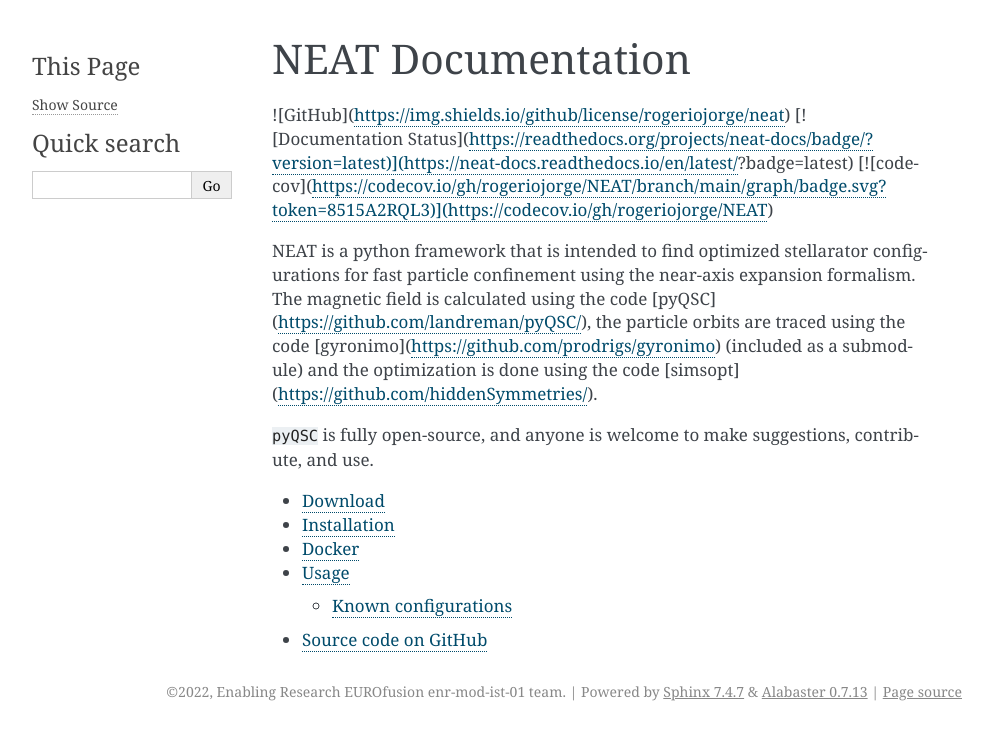
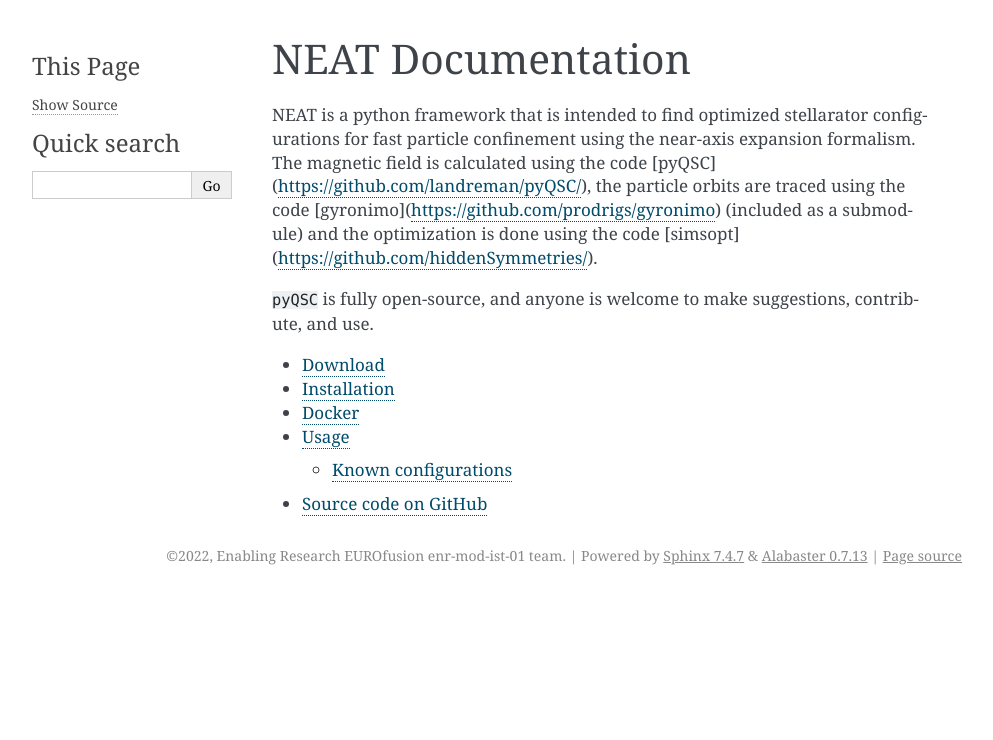
Before and after one commit to rogeriojorge/NEAT, a Sphinx documentation site: the page built from docs/source/index.rst, in a window 1280 px wide. Shown: the top 740 px of the page, without its empty margins (148-1141 px from the left). Built offline with Sphinx 7.4.7, drawn with Linux system fonts in a browser that asks for light colours.

Commit message:
No badges in documentation

```diff
--- a/docs/source/index.rst
+++ b/docs/source/index.rst
@@ -1,10 +1,6 @@
 ===================
 NEAT Documentation
 ===================
-
-![GitHub](https://img.shields.io/github/license/rogeriojorge/neat)
-[![Documentation Status](https://readthedocs.org/projects/neat-docs/badge/?version=latest)](https://neat-docs.readthedocs.io/en/latest/?badge=latest)
-[![codecov](https://codecov.io/gh/rogeriojorge/NEAT/branch/main/graph/badge.svg?token=8515A2RQL3)](https://codecov.io/gh/rogeriojorge/NEAT)
 
 NEAT is a python framework that is intended to find optimized stellarator configurations for fast particle confinement using the near-axis expansion formalism.
 The magnetic field is calculated using the code [pyQSC](https://github.com/landreman/pyQSC/), the particle orbits are traced using the code [gyronimo](https://github.com/prodrigs/gyronimo) (included as a submodule) and the optimization is done using the code [simsopt](https://github.com/hiddenSymmetries/).
```
